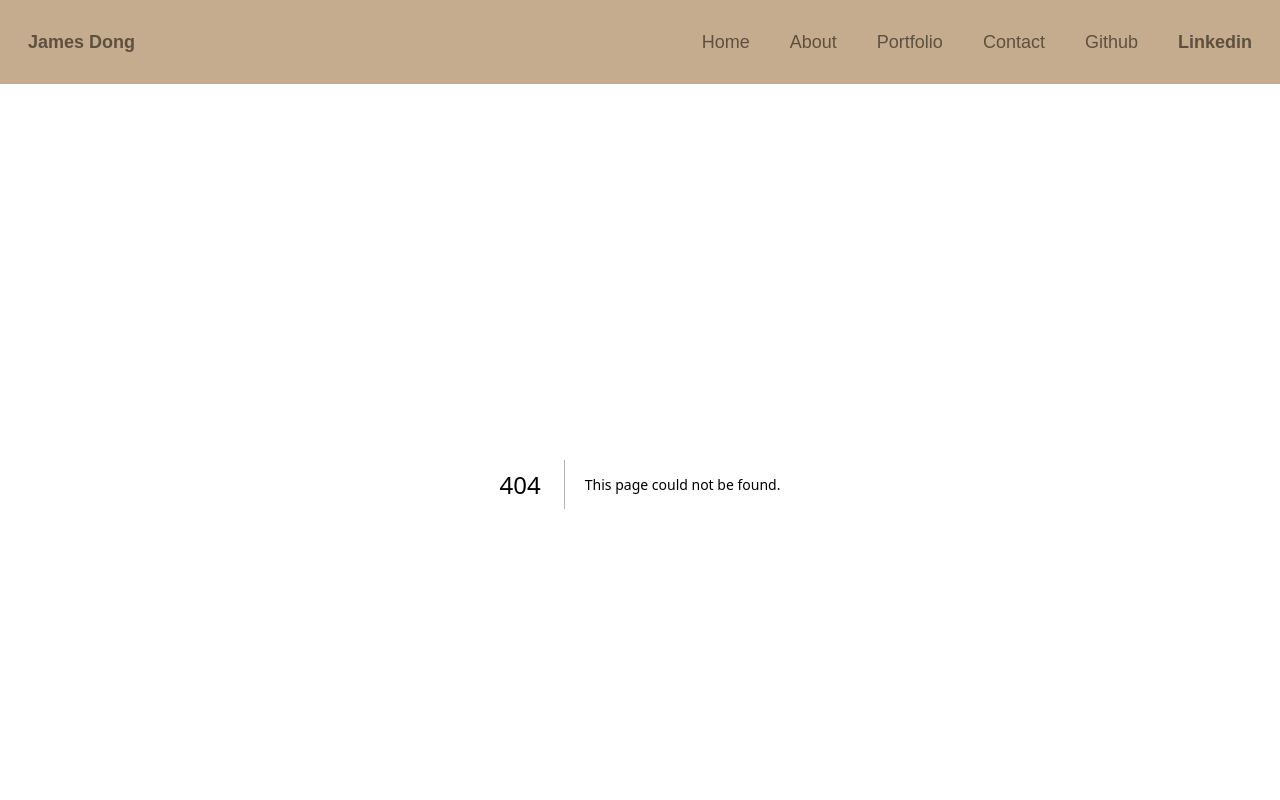
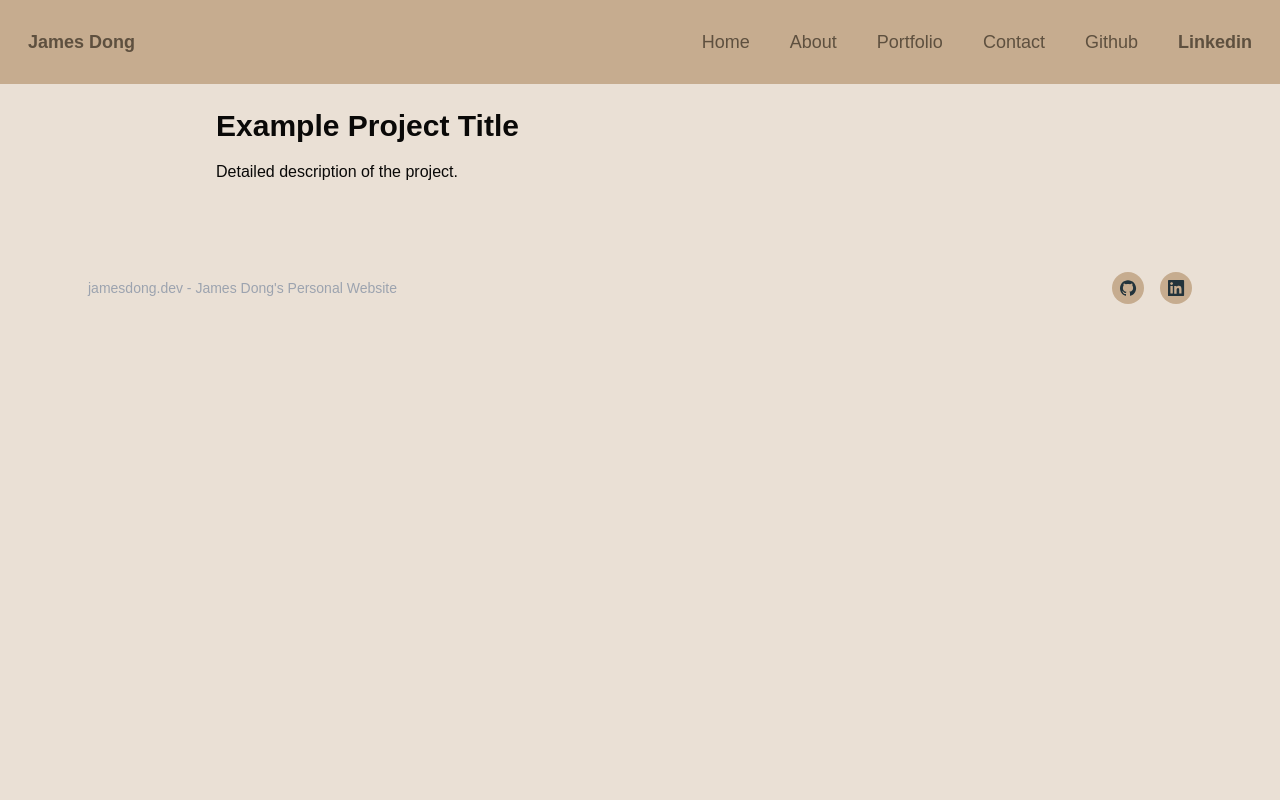
Before and after one commit to jamesjd210/james-dong-portfolio, a Next.js app: page /portfolio/1 in a window 1280 px wide. Before the commit this address had no page. Shown: the top 800 px of the page. Built offline with nearby package versions, Linux system fonts and the light colour scheme.

Commit message:
started dynamic routing for projects

```diff
--- /dev/null
+++ b/src/app/portfolio/[project]/page.tsx
@@ -0,0 +1,21 @@
+import { useRouter } from 'next/router';
+import React from 'react';
+
+export default function ProjectDetailPage({ params }: { params: { project: string } }) {
+  const { project } = params;
+
+  // Fetch your project details based on `project` ID or name.
+  const projectData = {
+    title: "Example Project Title",
+    description: "Detailed description of the project.",
+    // ...additional details
+  };
+
+  return (
+    <section className="max-w-4xl mx-auto p-6">
+      <h1 className="text-3xl font-bold mb-4">{projectData.title}</h1>
+      <p>{projectData.description}</p>
+      {/* Additional content */}
+    </section>
+  );
+}
```
